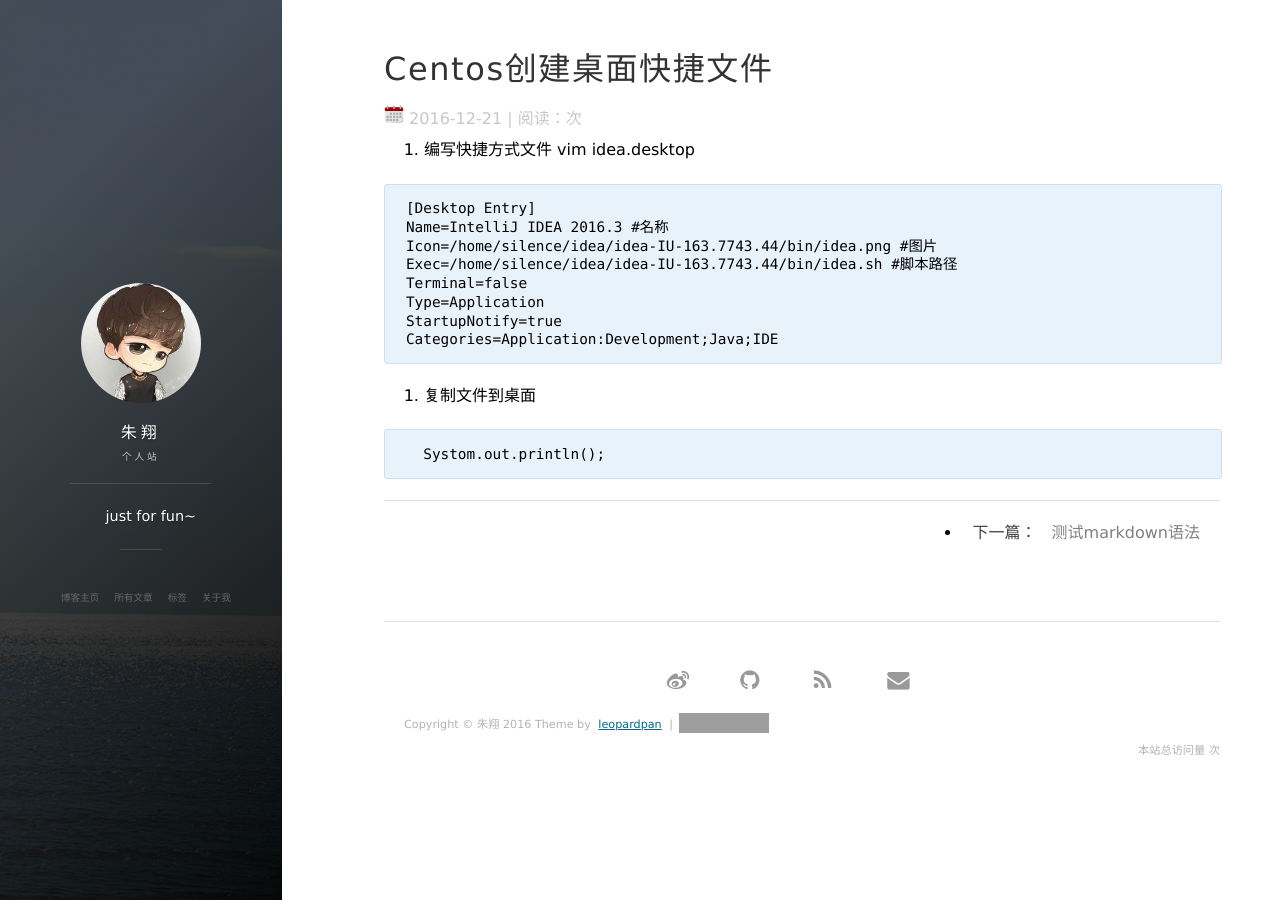
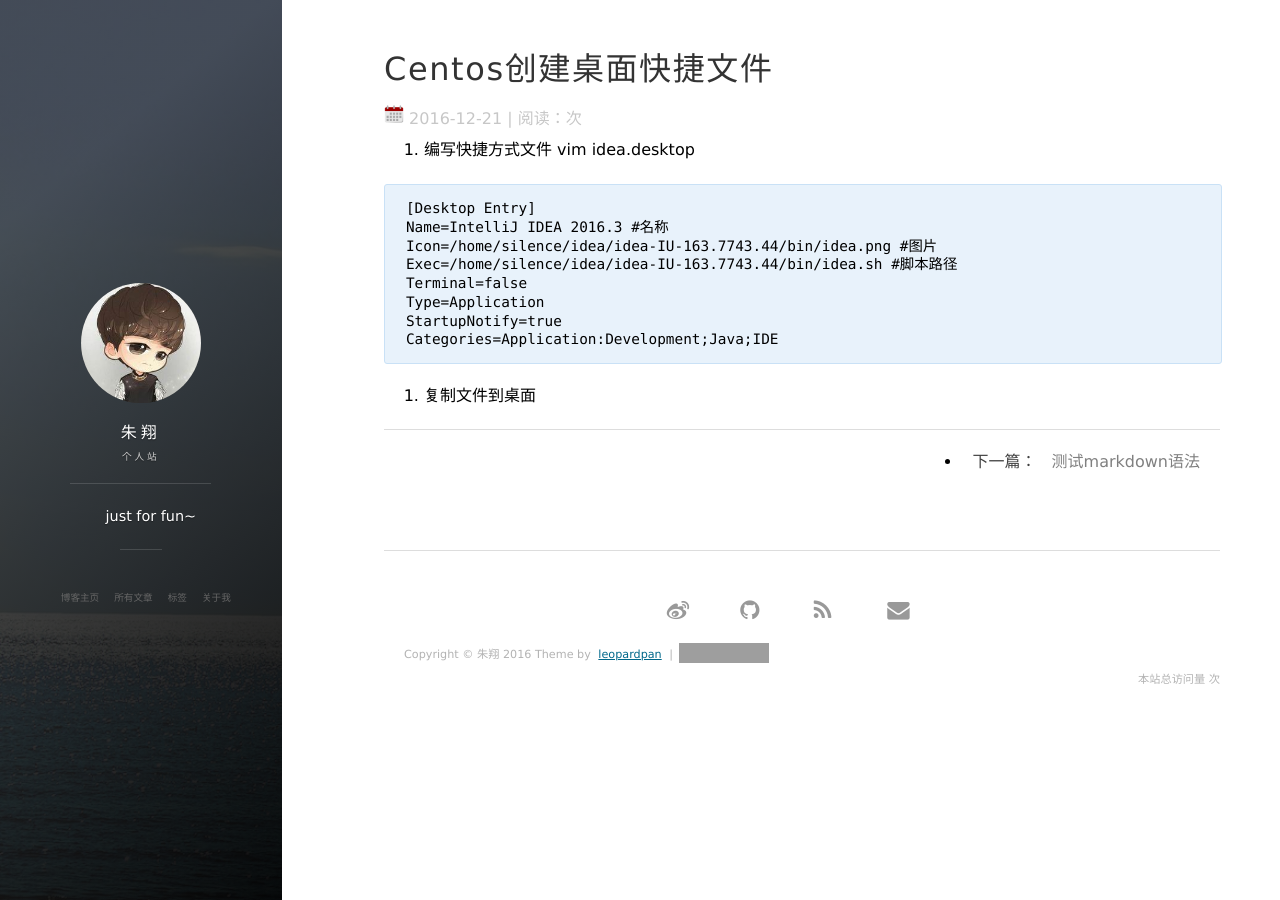
Before and after one commit to zhuSilence/zhuSilence.github.io, a Jekyll site: the page built from _posts/2016-12-21-centos创建桌面快捷文件.md, in a window 1280 px wide. Built offline with Jekyll 4.4.1, drawn with Linux system fonts in a browser that asks for light colours; nearby versions of some CDN libraries; our own code applies the rules of GitHub Pages for plain Markdown files; comment, search, counter and statistics services are not loaded; grey boxes are pictures that could not be loaded.

Commit message:
添加自己的文章

````diff
--- a/_posts/2016-12-21-centos创建桌面快捷文件.md
+++ b/_posts/2016-12-21-centos创建桌面快捷文件.md
@@ -11,7 +11,3 @@ StartupNotify=true
 Categories=Application:Development;Java;IDE
 ```
 2. 复制文件到桌面
-
-```java
-  Systom.out.println();
-```
````
